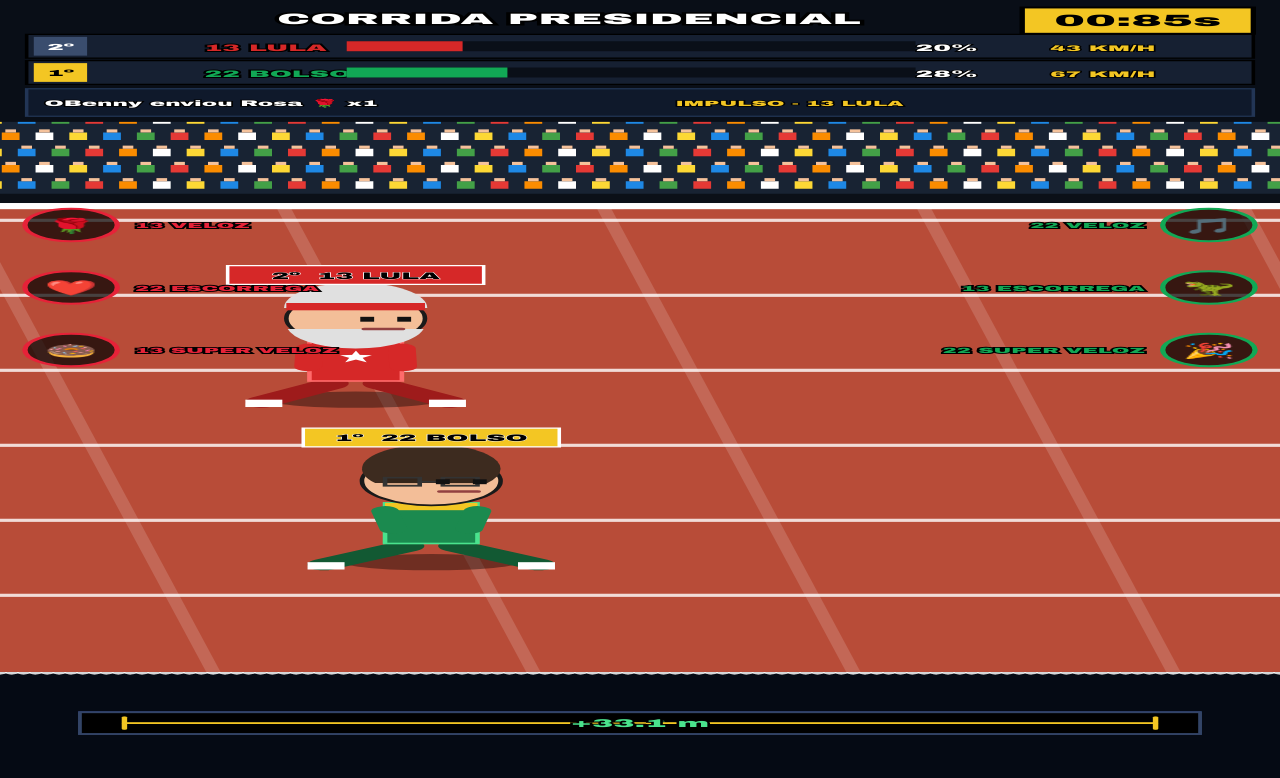
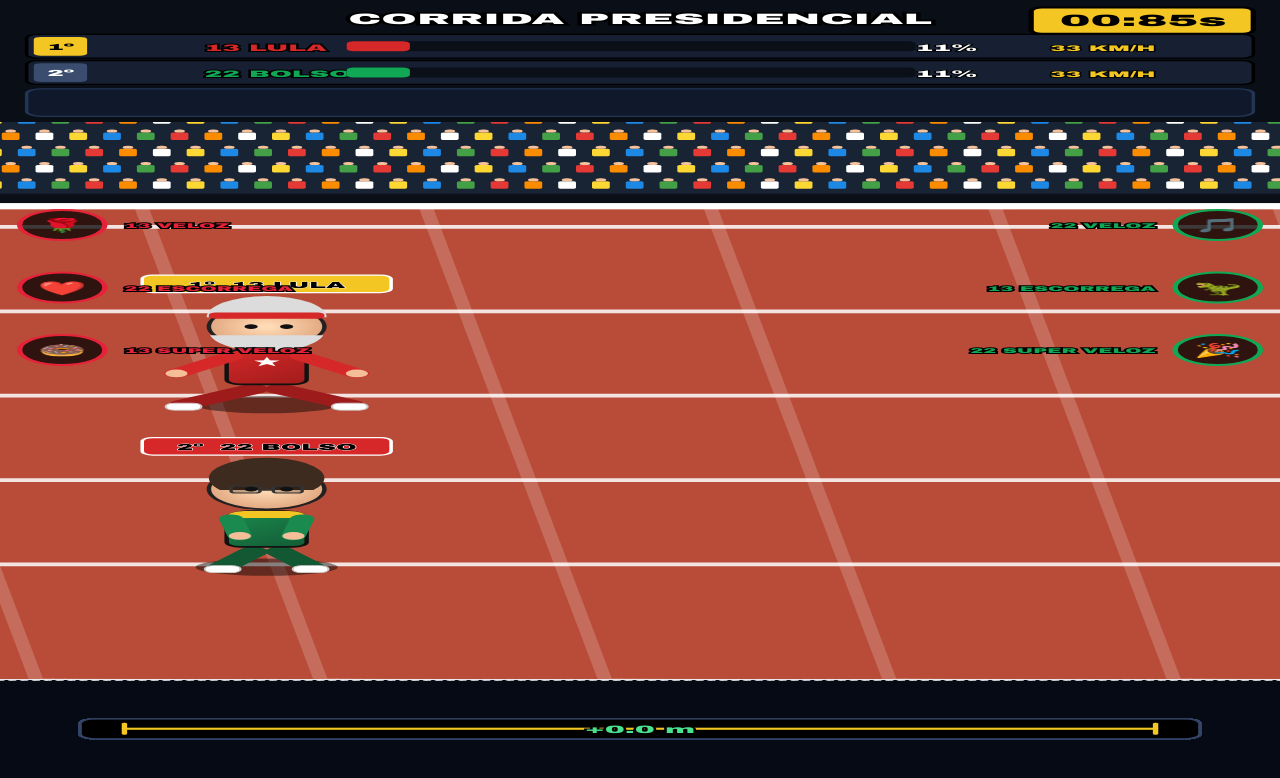
Before and after one commit to denisnova/-lula-bolsonaro-live, a website: page public/index.html in a window 1280 px wide. Drawn offline with Linux system fonts and the light colour scheme.

Commit message:
Refactor game logic and improve rendering functions

```diff
--- a/public/index.html
+++ b/public/index.html
@@ -18,13 +18,13 @@ const canvas = document.querySelector("#game");
 const c = canvas.getContext("2d");
 
 const W = 720, H = 1280;
-const ROUND_DURATION = 90000; // 90 segundos
+const ROUND_DURATION = 90000;
 
 let startTime = performance.now();
 let isFinished = false;
 let winnerText = "";
-let speedLula = 44, speedBolso = 68;
-let progressLula = 10, progressBolso = 15;
+let speedLula = 40, speedBolso = 40;
+let progressLula = 10, progressBolso = 10;
 let boostEffects = [];
 let chatFeedLog = [];
 let autoRestartTimeout = null;
@@ -38,13 +38,19 @@ function handleResize() {
 window.addEventListener("resize", handleResize);
 handleResize();
 
-function drawRect(x, y, w, h, fillColor, strokeColor = null, strokeWidth = 2) {
+function drawRect(x, y, w, h, fillColor, strokeColor = null, strokeWidth = 2, radius = 0) {
+    c.beginPath();
+    if (radius) {
+        c.roundRect(x, y, w, h, radius);
+    } else {
+        c.rect(x, y, w, h);
+    }
     c.fillStyle = fillColor;
-    c.fillRect(x, y, w, h);
+    c.fill();
     if (strokeColor) {
         c.strokeStyle = strokeColor;
         c.lineWidth = strokeWidth;
-        c.strokeRect(x, y, w, h);
+        c.stroke();
     }
 }
 
@@ -60,7 +66,7 @@ function drawText(textStr, x, y, size, color = "#fff", align = "center", strokeC
     c.fillText(textStr, x, y);
 }
 
-function drawLine(x1, y1, x2, y2, color, width) {
+function drawSmoothLine(x1, y1, x2, y2, color, width) {
     c.strokeStyle = color;
     c.lineWidth = width;
     c.lineCap = "round";
@@ -70,7 +76,7 @@ function drawLine(x1, y1, x2, y2, color, width) {
     c.stroke();
 }
 
-// Estádio e arquibancadas de alta qualidade visual
+// Estádio e fundo detalhado
 function renderStadium(timestamp) {
     let skyGradient = c.createLinearGradient(0, 0, 0, 320);
     skyGradient.addColorStop(0, "#101d35");
@@ -85,8 +91,8 @@ function renderStadium(timestamp) {
             let seatX = col * 19 + ((row % 2) * 9) - ((timestamp * 0.015) % 19);
             let seatY = 160 + row * 26;
             let colorIndex = (col * 5 + row * 9) % seatColors.length;
-            drawRect(seatX, seatY, 10, 12, seatColors[colorIndex]);
-            drawRect(seatX + 2, seatY - 5, 6, 5, "#f5c29b");
+            drawRect(seatX, seatY, 10, 12, seatColors[colorIndex], null, 0, 2);
+            drawRect(seatX + 2, seatY - 5, 6, 5, "#f5c29b", null, 0, 3);
         }
     }
 
@@ -94,133 +100,157 @@ function renderStadium(timestamp) {
     drawRect(0, 325, W, 10, "#ffffff");
 }
 
-// Pista longa estendida com perspectiva
-function renderExtendedTrack(timestamp) {
-    drawRect(0, 335, W, 740, "#b84c38");
+// Pista com perspectiva inclinada dinâmica
+function renderPerspectiveTrack(timestamp) {
+    drawRect(0, 335, W, 750, "#b84c38");
 
-    for (let i = 0; i < 6; i++) {
-        let lineY = 350 + i * 120;
-        drawRect(0, lineY, W, 5, "rgba(255, 255, 255, 0.8)");
+    for (let i = 0; i < 5; i++) {
+        let lineY = 360 + i * 135;
+        drawRect(0, lineY, W, 6, "rgba(255, 255, 255, 0.85)");
     }
 
-    let trackShift = (timestamp * 0.4) % 180;
-    for (let i = -2; i < 7; i++) {
-        let posX = i * 180 - trackShift;
-        drawLine(posX, 335, posX + 140, 1075, "rgba(255, 255, 255, 0.15)", 8);
+    let trackShift = (timestamp * 0.4) % 160;
+    for (let i = -2; i < 8; i++) {
+        let posX = i * 160 - trackShift;
+        drawSmoothLine(posX, 335, posX + 100, 1085, "rgba(255, 255, 255, 0.18)", 8);
     }
 }
 
-// Corredores detalhados
-function renderRunnerCaricature(x, y, teamType, timestamp, isLeader) {
+// Personagens orgânicos e fluidos
+function renderOrganicRunner(x, y, teamType, timestamp, isLeader) {
     c.save();
     c.translate(x, y);
-    c.scale(1.3, 1.3);
+    c.scale(1.25, 1.25);
 
     const isLula = teamType === "lula";
-    const shirtColor = isLula ? "#d62828" : "#1b8a4f";
-    const pantsColor = isLula ? "#9e1b1b" : "#125933";
-    const runCycle = Math.sin(timestamp * 0.03);
+    const primaryColor = isLula ? "#d62828" : "#1b8a4f";
+    const darkColor = isLula ? "#9e1b1b" : "#125933";
 
-    c.fillStyle = "rgba(0, 0, 0, 0.4)";
+    const runCycle = Math.sin(timestamp * 0.025);
+    const armCycle = Math.cos(timestamp * 0.025);
+
+    c.fillStyle = "rgba(0, 0, 0, 0.45)";
     c.beginPath();
-    c.ellipse(0, 15, 38, 10, 0, 0, Math.PI * 2);
+    c.ellipse(0, 22, 32, 11, 0, 0, Math.PI * 2);
     c.fill();
 
-    drawLine(-10, -5, -25 + runCycle * 22, 18, pantsColor, 14);
-    drawLine(10, -5, 25 - runCycle * 22, 18, pantsColor, 14);
+    drawSmoothLine(-6, 2, -22 + runCycle * 25, 22, darkColor, 13);
+    drawSmoothLine(6, 2, 22 - runCycle * 25, 22, darkColor, 13);
 
-    drawRect(-32 + runCycle * 22, 15, 16, 9, "#ffffff");
-    drawRect(16 - runCycle * 22, 15, 16, 9, "#ffffff");
+    drawRect(-30 + runCycle * 25, 20, 16, 9, "#ffffff", "#ccc", 1, 4);
+    drawRect(14 - runCycle * 25, 20, 16, 9, "#ffffff", "#ccc", 1, 4);
 
-    drawRect(-20, -58, 40, 50, shirtColor, isLula ? "#ff6b6b" : "#4ae38d", 2);
+    let bodyGrad = c.createLinearGradient(-18, -50, 18, 0);
+    bodyGrad.addColorStop(0, primaryColor);
+    bodyGrad.addColorStop(1, darkColor);
+
+    c.beginPath();
+    c.roundRect(-18, -50, 36, 46, [10, 10, 6, 6]);
+    c.fillStyle = bodyGrad;
+    c.fill();
+    c.strokeStyle = "#111";
+    c.lineWidth = 2;
+    c.stroke();
+
     if (!isLula) {
-        drawRect(-20, -58, 40, 9, "#f3c623");
+        drawRect(-18, -50, 36, 9, "#f3c623", null, 0, [8, 8, 0, 0]);
     } else {
-        drawText("★", 0, -31, 18, "#ffffff", "center", null);
+        drawText("★", 0, -27, 15, "#ffffff", "center", null);
     }
 
-    drawLine(-20, -48, -32 - runCycle * 16, -26, shirtColor, 12);
-    drawLine(20, -48, 32 + runCycle * 16, -26, shirtColor, 12);
+    drawSmoothLine(-16, -40, -28 - armCycle * 16, -18, primaryColor, 11);
+    drawSmoothLine(16, -40, 28 + armCycle * 16, -18, primaryColor, 11);
 
+    c.beginPath();
+    c.arc(-28 - armCycle * 16, -18, 5, 0, Math.PI * 2);
+    c.arc(28 + armCycle * 16, -18, 5, 0, Math.PI * 2);
     c.fillStyle = "#f3be98";
+    c.fill();
+
+    let headGrad = c.createRadialGradient(0, -78, 2, 0, -78, 28);
+    headGrad.addColorStop(0, "#ffdbb5");
+    headGrad.addColorStop(1, "#dfa47c");
+
     c.beginPath();
-    c.arc(0, -85, 30, 0, Math.PI * 2);
+    c.arc(0, -78, 26, 0, Math.PI * 2);
+    c.fillStyle = headGrad;
     c.fill();
-    c.strokeStyle = "#1a1a1a";
+    c.strokeStyle = "#222";
     c.lineWidth = 2;
     c.stroke();
 
     if (isLula) {
-        c.fillStyle = "#e0e0e0";
-        c.beginPath(); c.arc(0, -98, 31, Math.PI, Math.PI * 2); c.fill();
-        c.beginPath(); c.arc(0, -78, 30, 0.2, Math.PI - 0.2); c.fill();
-        drawRect(-30, -104, 60, 9, "#d62828");
+        c.fillStyle = "#dcdcdc";
+        c.beginPath(); c.arc(0, -90, 27, Math.PI, Math.PI * 2); c.fill();
+        c.beginPath(); c.arc(0, -72, 26, 0.2, Math.PI - 0.2); c.fill();
+        drawRect(-26, -96, 52, 8, "#d62828", null, 0, 3);
     } else {
         c.fillStyle = "#3d2b1f";
-        c.beginPath(); c.arc(0, -100, 30, Math.PI * 0.8, Math.PI * 2.2); c.fill();
-        drawRect(-20, -89, 15, 10, "rgba(0,0,0,0.15)", "#333", 2);
-        drawRect(5, -89, 15, 10, "rgba(0,0,0,0.15)", "#333", 2);
-        drawLine(-5, -84, 5, -84, "#333", 2);
+        c.beginPath(); c.arc(0, -92, 26, Math.PI * 0.8, Math.PI * 2.2); c.fill();
+        drawRect(-16, -82, 13, 9, "rgba(0,0,0,0.2)", "#333", 1.5, 2);
+        drawRect(3, -82, 13, 9, "rgba(0,0,0,0.2)", "#333", 1.5, 2);
+        drawSmoothLine(-3, -77, 3, -77, "#333", 2);
     }
 
-    drawRect(2, -87, 6, 6, "#111", null);
-    drawRect(18, -87, 6, 6, "#111", null);
-    drawLine(4, -72, 20, -72, "#924040", 3);
+    c.fillStyle = "#111";
+    c.beginPath();
+    c.arc(-7, -78, 3, 0, Math.PI * 2);
+    c.arc(9, -78, 3, 0, Math.PI * 2);
+    c.fill();
 
     c.restore();
 
     let tagBackground = isLeader ? "#f3c623" : "#d62828";
     let tagMessage = isLeader ? (isLula ? "1º  13 LULA" : "1º  22 BOLSO") : (isLula ? "2º  13 LULA" : "2º  22 BOLSO");
-    drawRect(x - 72, y - 195, 144, 30, tagBackground, "#ffffff", 2);
-    drawText(tagMessage, x, y - 174, 15, "#000000", "center", "#ffffff", 1);
+    drawRect(x - 70, y - 180, 140, 28, tagBackground, "#ffffff", 2, 6);
+    drawText(tagMessage, x, y - 160, 14, "#000000", "center", "#ffffff", 1);
 }
 
-// Menu lateral com rosas e ícones de música
+// Menu lateral com ícones
 function renderGiftsSidebar() {
-    renderSingleGiftBadge(40, 360, "🌹", "13 VELOZ", "#e62238");
-    renderSingleGiftBadge(40, 460, "❤️", "22 ESCORREGA", "#e62238");
-    renderSingleGiftBadge(40, 560, "🍩", "13 SUPER VELOZ", "#e62238");
+    renderSingleGiftBadge(35, 360, "🌹", "13 VELOZ", "#e62238");
+    renderSingleGiftBadge(35, 460, "❤️", "22 ESCORREGA", "#e62238");
+    renderSingleGiftBadge(35, 560, "🍩", "13 SUPER VELOZ", "#e62238");
 
-    renderSingleGiftBadge(W - 40, 360, "🎵", "22 VELOZ", "#11a855");
-    renderSingleGiftBadge(W - 40, 460, "🦖", "13 ESCORREGA", "#11a855");
-    renderSingleGiftBadge(W - 40, 560, "🎉", "22 SUPER VELOZ", "#11a855");
+    renderSingleGiftBadge(W - 35, 360, "🎵", "22 VELOZ", "#11a855");
+    renderSingleGiftBadge(W - 35, 460, "🦖", "13 ESCORREGA", "#11a855");
+    renderSingleGiftBadge(W - 35, 560, "🎉", "22 SUPER VELOZ", "#11a855");
 }
 
 function renderSingleGiftBadge(x, y, emojiSymbol, labelText, themeColor) {
     c.save();
-    c.fillStyle = "rgba(0, 0, 0, 0.7)";
+    c.fillStyle = "rgba(0, 0, 0, 0.75)";
     c.beginPath();
-    c.arc(x, y, 26, 0, Math.PI * 2);
+    c.arc(x, y, 24, 0, Math.PI * 2);
     c.fill();
     c.strokeStyle = themeColor;
     c.lineWidth = 3;
     c.stroke();
-    drawText(emojiSymbol, x, y + 9, 24, "#fff", "center", null);
+    drawText(emojiSymbol, x, y + 8, 22, "#fff", "center", null);
 
     if (x < W / 2) {
-        drawText(labelText, x + 36, y + 5, 12, themeColor, "left", "#000", 3);
+        drawText(labelText, x + 35, y + 5, 11, themeColor, "left", "#000", 3);
     } else {
-        drawText(labelText, x - 36, y + 5, 12, themeColor, "right", "#000", 3);
+        drawText(labelText, x - 35, y + 5, 11, themeColor, "right", "#000", 3);
     }
     c.restore();
 }
 
-// Placar superior idêntico ao layout do vídeo com o feed flutuante de chat abaixo
+// Placar superior
 function renderTopArcadeHUD(elapsedTimeMs) {
     drawRect(0, 0, W, 195, "#090e17");
-    drawText("CORRIDA PRESIDENCIAL", W / 2 - 40, 38, 24, "#ffffff", "center", "#000", 5);
+    drawText("CORRIDA PRESIDENCIAL", W / 2, 38, 24, "#ffffff", "center", "#000", 5);
 
-    drawRect(W - 145, 12, 130, 42, "#f3c623", "#000", 3);
+    drawRect(W - 140, 12, 125, 42, "#f3c623", "#000", 3, 6);
     let secondsLeft = Math.max(0, Math.ceil((ROUND_DURATION - elapsedTimeMs) / 1000));
-    drawText(`00:${String(secondsLeft).padStart(2, '0')}s`, W - 80, 41, 26, "#000000", "center", null);
+    drawText(`00:${String(secondsLeft).padStart(2, '0')}s`, W - 77, 41, 26, "#000000", "center", null);
 
     const isLulaAhead = progressLula >= progressBolso;
 
     renderCompetitorCard(15, 55, isLulaAhead ? "1º" : "2º", "13 LULA", progressLula, Math.floor(speedLula), "#d62828", isLulaAhead);
     renderCompetitorCard(15, 97, isLulaAhead ? "2º" : "1º", "22 BOLSO", progressBolso, Math.floor(speedBolso), "#11a855", !isLulaAhead);
 
-    // Feed do chat simulado idêntico à interface da live (linhas rolando)
-    drawRect(15, 142, W - 30, 44, "rgba(16, 26, 45, 0.95)", "#223555", 2);
+    drawRect(15, 142, W - 30, 44, "rgba(16, 26, 45, 0.95)", "#223555", 2, 8);
     if (chatFeedLog.length > 0) {
         let currentChat = chatFeedLog[chatFeedLog.length - 1];
         drawText(`${currentChat.user} enviou ${currentChat.gift} x${currentChat.count}`, 25, 169, 13, "#ffffff", "left", "#000", 2);
@@ -229,24 +259,23 @@ function renderTopArcadeHUD(elapsedTimeMs) {
 }
 
 function renderCompetitorCard(x, y, positionText, nameText, percentageVal, speedVal, cardColor, isLeaderCard) {
-    drawRect(x, y, W - 30, 38, "#162032", "#000", 2);
-    drawRect(x + 4, y + 4, 30, 30, isLeaderCard ? "#f3c623" : "#3a4d6e");
+    drawRect(x, y, W - 30, 38, "#162032", "#000", 2, 6);
+    drawRect(x + 4, y + 4, 30, 30, isLeaderCard ? "#f3c623" : "#3a4d6e", null, 0, 4);
     drawText(positionText, x + 19, y + 25, 14, isLeaderCard ? "#000" : "#fff", "center", null);
     drawText(nameText, x + 100, y + 26, 15, cardColor, "left", "#000", 3);
-    drawRect(x + 180, y + 11, 320, 16, "#0a0f18");
-    drawRect(x + 180, y + 11, 320 * (percentageVal / 100), 16, cardColor);
+    drawRect(x + 180, y + 11, 320, 16, "#0a0f18", null, 0, 4);
+    drawRect(x + 180, y + 11, 320 * (percentageVal / 100), 16, cardColor, null, 0, 4);
     drawText(`${Math.floor(percentageVal)}%`, x + 535, y + 26, 15, "#ffffff", "right", "#000", 2);
     drawText(`${speedVal} KM/H`, x + 635, y + 26, 13, "#f3c623", "right", "#000", 2);
 }
 
-// Régua inferior de distância
 function renderDistanceMeterWidget() {
     let metersGap = Math.abs(progressLula - progressBolso) * 4.2;
-    drawRect(45, 1140, W - 90, 34, "rgba(0, 0, 0, 0.7)", "#334466", 2);
-    drawLine(70, 1157, W - 70, 1157, "#f3c623", 3);
-    drawLine(70, 1148, 70, 1166, "#f3c623", 3);
-    drawLine(W - 70, 1148, W - 70, 1166, "#f3c623", 3);
-    drawText(`+${metersGap.toFixed(1)} m`, W / 2, 1163, 18, "#4ae38d", "center", "#000", 3);
+    drawRect(45, 1150, W - 90, 32, "rgba(0, 0, 0, 0.75)", "#334466", 2, 8);
+    drawSmoothLine(70, 1166, W - 70, 1166, "#f3c623", 3);
+    drawSmoothLine(70, 1158, 70, 1174, "#f3c623", 3);
+    drawSmoothLine(W - 70, 1158, W - 70, 1174, "#f3c623", 3);
+    drawText(`+${metersGap.toFixed(1)} m`, W / 2, 1172, 17, "#4ae38d", "center", "#000", 3);
 }
 
 function renderFloatingBoostEffects(currentTime) {
@@ -267,34 +296,39 @@ function renderFloatingBoostEffects(currentTime) {
     }
 }
 
-// Lógica de +5% de impulso por interação automática no chat
-function simulateLiveInteractions(timestamp) {
+// Funções para receber os impulsos reais da live (WebSocket / PostMessage)
+function applyGiftBoost(team, giftName, boostValue = 5) {
     if (isFinished) return;
-
-    if (!window.lastInteractionTime || timestamp - window.lastInteractionTime > 2800) {
-        window.lastInteractionTime = timestamp;
-        if (Math.random() > 0.5) {
-            progressLula = Math.min(100, progressLula + 5); // Exatos 5% de impulso
-            speedLula += 5;
-            boostEffects.push({ posX: 220, posY: 580, message: "+5% IMPULSO", color: "#4ae38d", startTime: timestamp });
-            chatFeedLog.push({ user: "OBenny", gift: "Rosa 🌹", count: 1, target: "13 Lula" });
-        } else {
-            progressBolso = Math.min(100, progressBolso + 5); // Exatos 5% de impulso
-            speedBolso += 5;
-            boostEffects.push({ posX: 500, posY: 720, message: "+5% IMPULSO", color: "#4ae38d", startTime: timestamp });
-            chatFeedLog.push({ user: "Ricelly", gift: "TikTok 🎵", count: 1, target: "22 Bolsonaro" });
-        }
+    if (team === 'lula') {
+        progressLula = Math.min(100, progressLula + boostValue);
+        speedLula += 6;
+        boostEffects.push({ posX: 220, posY: 580, message: `+${boostValue}% IMPULSO`, color: "#4ae38d", startTime: performance.now() });
+        chatFeedLog.push({ user: "Espectador", gift: giftName, count: 1, target: "13 Lula" });
+    } else {
+        progressBolso = Math.min(100, progressBolso + boostValue);
+        speedBolso += 6;
+        boostEffects.push({ posX: 500, posY: 720, message: `+${boostValue}% IMPULSO`, color: "#4ae38d", startTime: performance.now() });
+        chatFeedLog.push({ user: "Espectador", gift: giftName, count: 1, target: "22 Bolsonaro" });
     }
 }
+
+// Ouve eventos externos caso sua live envie mensagens (ex: TikTok Live connector)
+window.addEventListener("message", (event) => {
+    const data = event.data;
+    if (data && data.type === "gift") {
+        if (data.target === "lula") applyGiftBoost("lula", data.gift || "Rosa 🌹", 5);
+        if (data.target === "bolsonaro") applyGiftBoost("bolsonaro", data.gift || "TikTok 🎵", 5);
+    }
+});
 
 function resetRoundAutomatically() {
     startTime = performance.now();
     isFinished = false;
     winnerText = "";
     progressLula = 10;
-    progressBolso = 15;
-    speedLula = 44;
-    speedBolso = 68;
+    progressBolso = 10;
+    speedLula = 40;
+    speedBolso = 40;
     boostEffects = [];
     chatFeedLog = [];
     if (autoRestartTimeout) {
@@ -307,13 +341,12 @@ function gameLoop(timestamp) {
     let elapsedTime = timestamp - startTime;
 
     if (!isFinished) {
-        progressLula = Math.min(100, progressLula + (speedLula * 0.0004));
-        progressBolso = Math.min(100, progressBolso + (speedBolso * 0.0004));
+        // Movimento inercial suave (só avança se houver velocidade dos presentes)
+        progressLula = Math.min(100, progressLula + (speedLula * 0.0001));
+        progressBolso = Math.min(100, progressBolso + (speedBolso * 0.0001));
 
-        if (speedLula > 44) speedLula -= 0.05;
-        if (speedBolso > 68) speedBolso -= 0.05;
-
-        simulateLiveInteractions(timestamp);
+        if (speedLula > 10) speedLula -= 0.02;
+        if (speedBolso > 10) speedBolso -= 0.02;
 
         if (progressLula >= 100 || progressBolso >= 100 || elapsedTime >= ROUND_DURATION) {
             isFinished = true;
@@ -328,15 +361,14 @@ function gameLoop(timestamp) {
     }
 
     renderStadium(timestamp);
-    renderExtendedTrack(timestamp);
+    renderPerspectiveTrack(timestamp);
 
     let runnerXLula = 90 + (progressLula * 5.4);
     let runnerXBolso = 90 + (progressBolso * 5.4);
     let lulaLeads = progressLula >= progressBolso;
 
-    // Pistas ajustadas na proporção exata da referência
-    renderRunnerCaricature(Math.min(W - 95, runnerXLula), 620, "lula", timestamp, lulaLeads);
-    renderRunnerCaricature(Math.min(W - 95, runnerXBolso), 880, "bolsonaro", timestamp + 400, !lulaLeads);
+    renderOrganicRunner(Math.min(W - 95, runnerXLula), 620, "lula", timestamp, lulaLeads);
+    renderOrganicRunner(Math.min(W - 95, runnerXBolso), 880, "bolsonaro", timestamp + 400, !lulaLeads);
 
     renderGiftsSidebar();
     renderFloatingBoostEffects(timestamp);
@@ -344,7 +376,7 @@ function gameLoop(timestamp) {
     renderTopArcadeHUD(elapsedTime);
 
     if (isFinished) {
-        drawRect(80, 500, W - 160, 200, "rgba(9, 14, 23, 0.96)", "#f3c623", 4);
+        drawRect(80, 500, W - 160, 200, "rgba(9, 14, 23, 0.96)", "#f3c623", 4, 12);
         drawText("FIM DA RODADA!", W / 2, 560, 32, "#ffffff", "center", "#000", 5);
         drawText(winnerText, W / 2, 630, 28, winnerText.includes("13") ? "#e62238" : "#11a855", "center", "#000", 4);
         drawText("Reiniciando nova rodada...", W / 2, 675, 15, "#ccc", "center", null);
```
